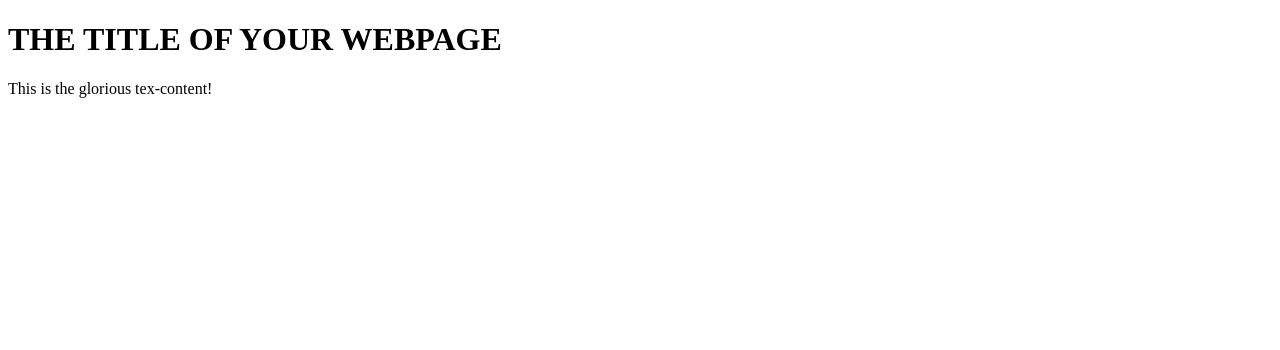
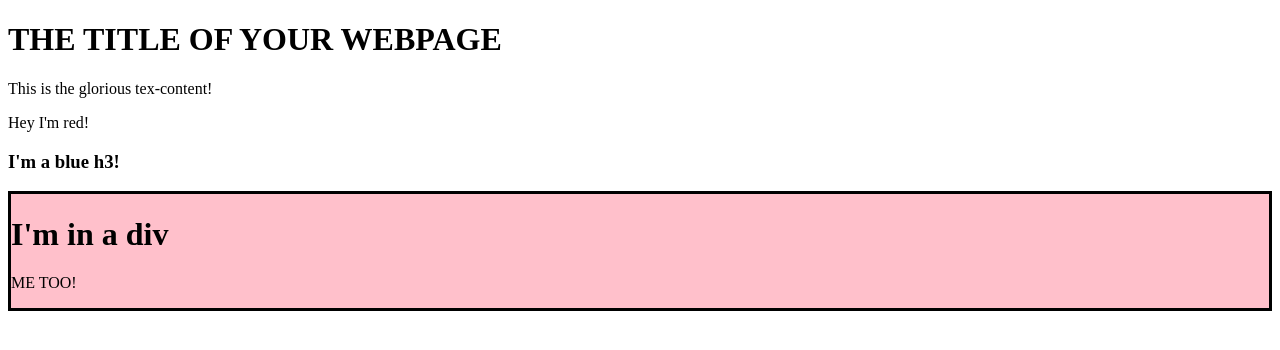
Before and after one commit to Br3y/code-exercises, a plain HTML site: page src/TOP-DOM-exercise.html in a window 1280 px wide. Drawn offline with Linux system fonts and the light colour scheme.

Commit message:
TOP DOM exercise completed

```diff
--- a/src/TOP-DOM-exercise.html
+++ b/src/TOP-DOM-exercise.html
@@ -12,11 +12,35 @@
 
     <!-- JAVASCRIPT SCRIPT -->
     <script>
+        // review
         const container = document.querySelector("#container");
         const content = document.createElement("div");
         content.classList.add('content');
         content.textContent = 'This is the glorious tex-content!';
         container.appendChild(content);
+
+        // exercise
+        const p = document.createElement("p");
+        p.textContent = "Hey I'm red!";
+        container.append(p);
+
+        const h3 = document.createElement("h3")
+        h3.textContent = "I'm a blue h3!";
+        container.append(h3);
+
+        const div = document.createElement("div");
+        div.style.border = "3px solid black";
+        div.style.backgroundColor = "pink";
+        container.appendChild(div);
+
+        const h1 = document.createElement("h1");
+        h1.textContent = "I'm in a div";
+        div.appendChild(h1);
+
+        const p2 = document.createElement("p");
+        p2.textContent = "ME TOO!";
+        div.appendChild(p2);
+
     </script>
   </body>
 </html>
```
